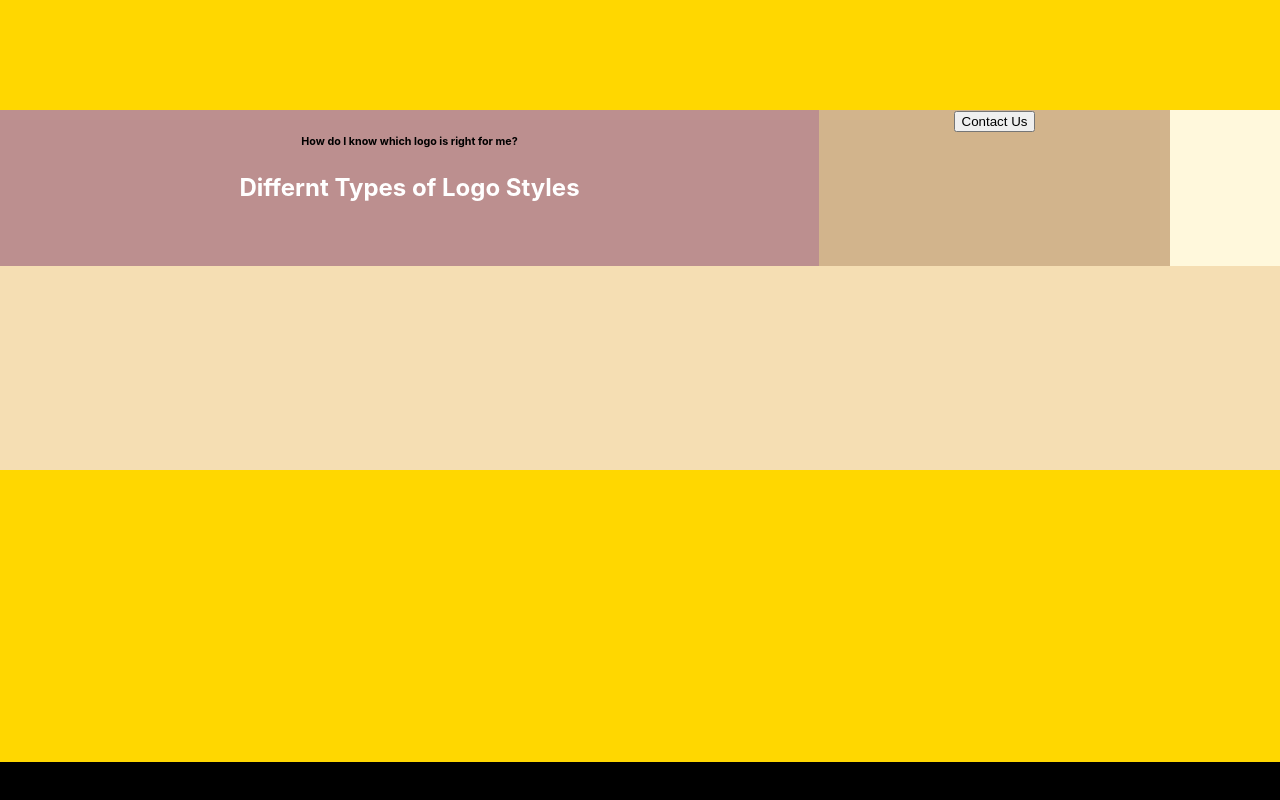
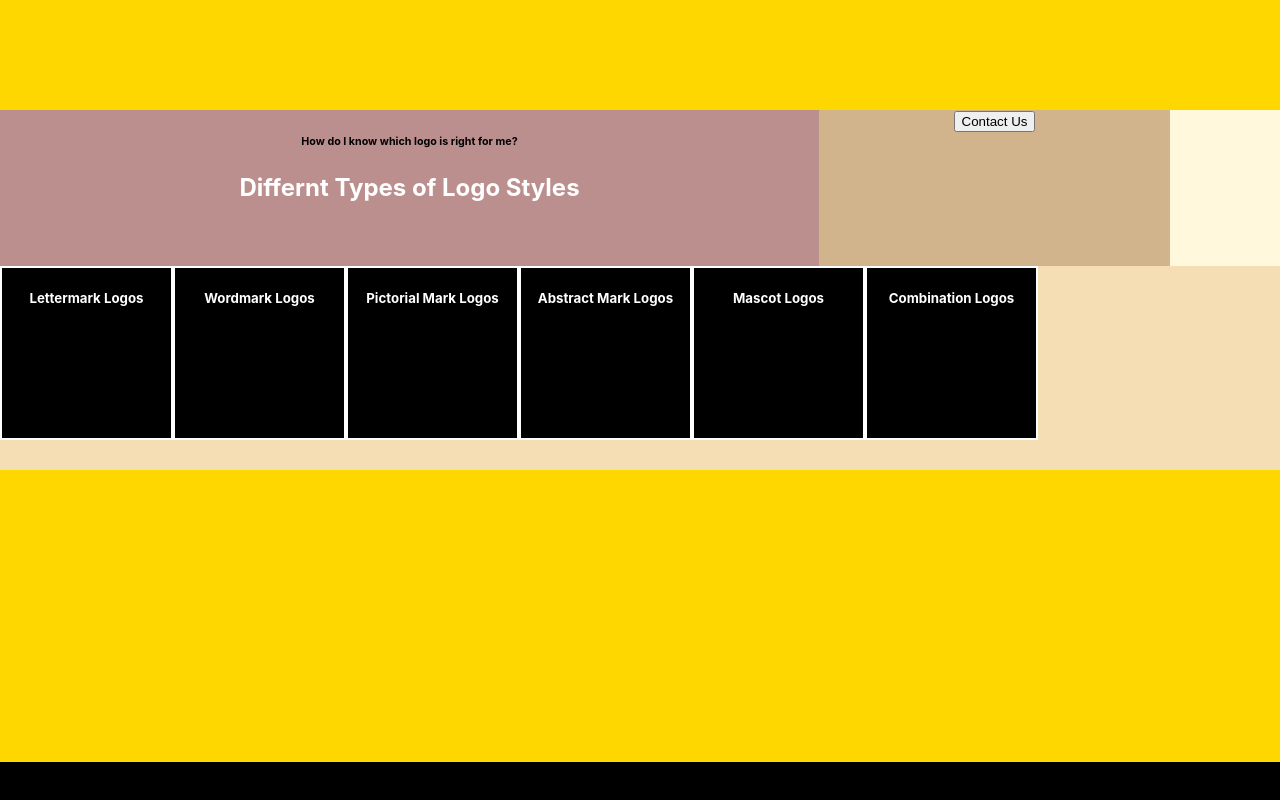
Before and after one commit to Jessiewithani/NyteLock_Interview, a React (Create React App) app: page / in a window 1280 px wide. Built offline with nearby package versions, Linux system fonts and the light colour scheme.

Commit message:
Show cards in logo type container

```diff
--- /dev/null
+++ b/src/LogoCard.css
@@ -0,0 +1,7 @@
+.logo-card {
+  background-color: black;
+  height: 170px;
+  width: 169px;
+  color: white;
+  border: 2px solid white;
+}
--- a/src/LogoTypesContainer.css
+++ b/src/LogoTypesContainer.css
@@ -1,4 +1,5 @@
 .logo-types-container {
   height: 204px;
   background-color: wheat;
+  display: flex;
 }
--- a/src/components/LogoCard.js
+++ b/src/components/LogoCard.js
@@ -1,6 +1,9 @@
+import React from 'react';
+import '../LogoCard.css';
+
 const LogoCard = ({icon, title, url}) => {
   return (
-    <section>
+    <section className="logo-card">
       {/* this whole card needs to be a link or have a link?? */}
       <div>{icon}</div>
       <h5>{title}</h5>
--- a/src/components/LogoTypesContainer.js
+++ b/src/components/LogoTypesContainer.js
@@ -5,11 +5,11 @@ import LogoCard from '../components/LogoCard';
 
 const LogoTypesContainer = () => {
   const logo = LogoTypes.map(type => {
-    <LogoCard
-    key={type.id}
-    icon={type.icon}
-    title={type.title}
-    url={type.url}
+    return <LogoCard
+      key={type.id}
+      icon={type.icon}
+      title={type.title}
+      url={type.url}
     />
   })
   return (
```
